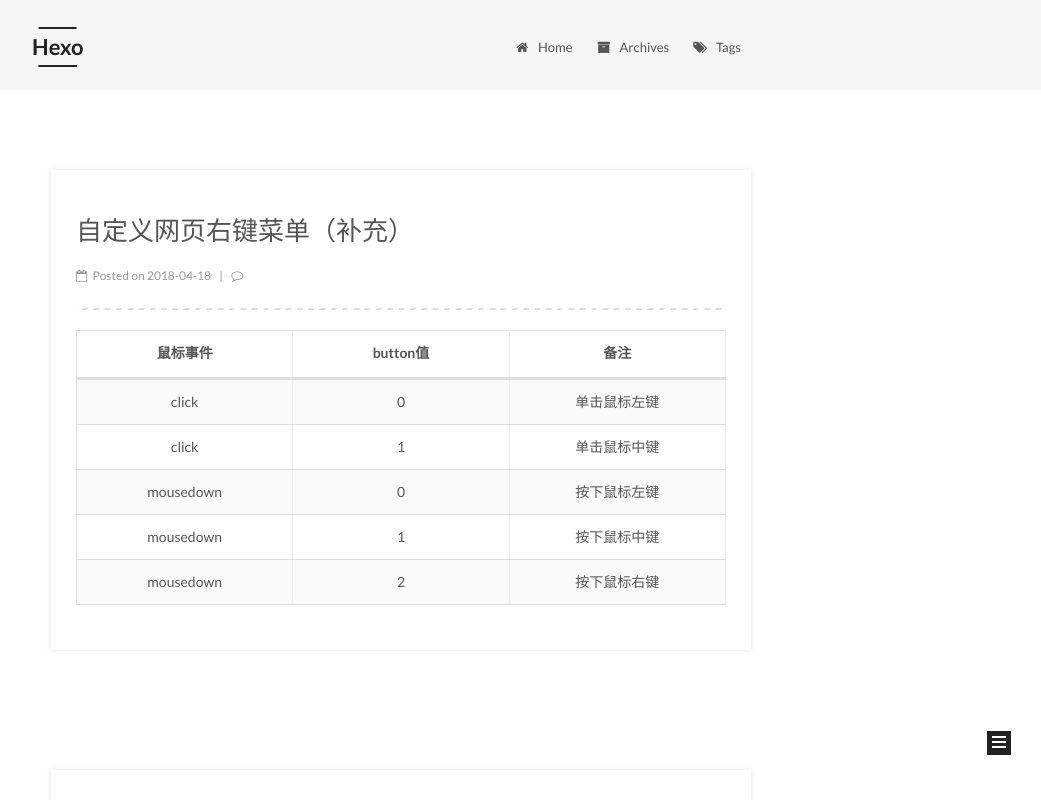
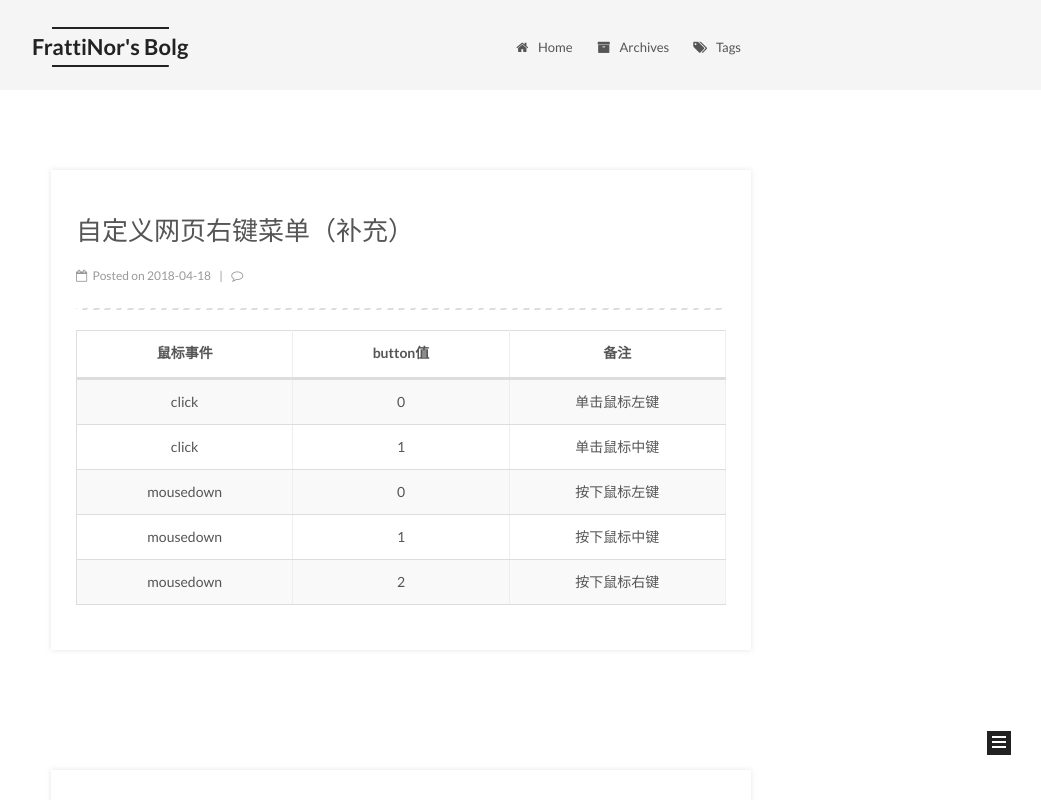
Before and after one commit to FrattiNor/FrattiNor.github.io, a plain HTML site: page index.html in a window 1280 px wide. Shown: the top 800 px of the page, without its empty margins (239-1280 px from the left). Drawn offline with Linux system fonts and the light colour scheme.

Commit message:
Site updated: 2018-04-18 20:12:22

```diff
--- a/2018/04/17/2018_4_17_1/index.html
+++ b/2018/04/17/2018_4_17_1/index.html
@@ -84,7 +84,7 @@
 
 
 
-  <link rel="alternate" href="/atom.xml" title="Hexo" type="application/atom+xml" />
+  <link rel="alternate" href="/atom.xml" title="FrattiNor's Bolg" type="application/atom+xml" />
 
 
 
@@ -101,7 +101,7 @@
 <meta property="og:type" content="article">
 <meta property="og:title" content="我的第一篇博客">
 <meta property="og:url" content="http://yoursite.com/2018/04/17/2018_4_17_1/index.html">
-<meta property="og:site_name" content="Hexo">
+<meta property="og:site_name" content="FrattiNor&#39;s Bolg">
 <meta property="og:description" content="emmm…,这是我的第一篇博客，不知道该写什么，就记录一下自己怎么跟着大佬的步伐使用github和hexo搭建个人博客好了。  要使用到的是github,node.js,hexo   我的博客搭建在 GitHub Pages上 GitHub Pages本用于介绍托管在GitHub的项目， 不过，由于他的空间免费稳定，用来做搭建一个博客再好不过了。  1安装git node.js直接next选择安">
 <meta property="og:locale" content="default">
 <meta property="og:updated_time" content="2018-04-17T10:48:30.415Z">
@@ -142,7 +142,7 @@
 
 
 
-  <title>我的第一篇博客 | Hexo</title>
+  <title>我的第一篇博客 | FrattiNor's Bolg</title>
 
 
 
@@ -178,7 +178,7 @@
     <div class="custom-logo-site-title">
       <a href="/"  class="brand" rel="start">
         <span class="logo-line-before"><i></i></span>
-        <span class="site-title">Hexo</span>
+        <span class="site-title">FrattiNor's Bolg</span>
         <span class="logo-line-after"><i></i></span>
       </a>
     </div>
@@ -268,13 +268,13 @@
     <link itemprop="mainEntityOfPage" href="http://yoursite.com/2018/04/17/2018_4_17_1/">
 
     <span hidden itemprop="author" itemscope itemtype="http://schema.org/Person">
-      <meta itemprop="name" content="John Doe">
+      <meta itemprop="name" content="FrattiNor">
       <meta itemprop="description" content="">
       <meta itemprop="image" content="/images/touxiang.jpg">
     </span>
 
     <span hidden itemprop="publisher" itemscope itemtype="http://schema.org/Organization">
-      <meta itemprop="name" content="Hexo">
+      <meta itemprop="name" content="FrattiNor's Bolg">
     </span>
 
 
@@ -486,8 +486,8 @@
         <div class="site-author motion-element" itemprop="author" itemscope itemtype="http://schema.org/Person">
           <img class="site-author-image" itemprop="image"
                src="/images/touxiang.jpg"
-               alt="John Doe" />
-          <p class="site-author-name" itemprop="name">John Doe</p>
+               alt="FrattiNor" />
+          <p class="site-author-name" itemprop="name">FrattiNor</p>
 
               <p class="site-description motion-element" itemprop="description"></p>
 
@@ -563,7 +563,7 @@
   <span class="with-love">
     <i class="fa fa-heart"></i>
   </span>
-  <span class="author" itemprop="copyrightHolder">John Doe</span>
+  <span class="author" itemprop="copyrightHolder">FrattiNor</span>
 </div>
 
 
--- a/atom.xml
+++ b/atom.xml
@@ -1,6 +1,6 @@
 <?xml version="1.0" encoding="utf-8"?>
 <feed xmlns="http://www.w3.org/2005/Atom">
-  <title>Hexo</title>
+  <title>FrattiNor&#39;s Bolg</title>
 
 
   <link href="/atom.xml" rel="self"/>
@@ -10,7 +10,7 @@
   <id>http://yoursite.com/</id>
 
   <author>
-    <name>John Doe</name>
+    <name>FrattiNor</name>
 
   </author>
 
--- a/css/main.css
+++ b/css/main.css
@@ -1810,7 +1810,7 @@ pre .javascript .function {
   width: 4px;
   height: 4px;
   border-radius: 50%;
-  background: #69cd61;
+  background: #2edaa7;
 }
 .links-of-blogroll {
   font-size: 13px;
--- a/index.html
+++ b/index.html
@@ -84,7 +84,7 @@
 
 
 
-  <link rel="alternate" href="/atom.xml" title="Hexo" type="application/atom+xml" />
+  <link rel="alternate" href="/atom.xml" title="FrattiNor's Bolg" type="application/atom+xml" />
 
 
 
@@ -97,12 +97,12 @@
 
 
 <meta property="og:type" content="website">
-<meta property="og:title" content="Hexo">
+<meta property="og:title" content="FrattiNor&#39;s Bolg">
 <meta property="og:url" content="http://yoursite.com/index.html">
-<meta property="og:site_name" content="Hexo">
+<meta property="og:site_name" content="FrattiNor&#39;s Bolg">
 <meta property="og:locale" content="default">
 <meta name="twitter:card" content="summary">
-<meta name="twitter:title" content="Hexo">
+<meta name="twitter:title" content="FrattiNor&#39;s Bolg">
 
 
 
@@ -137,7 +137,7 @@
 
 
 
-  <title>Hexo</title>
+  <title>FrattiNor's Bolg</title>
 
 
 
@@ -175,7 +175,7 @@
     <div class="custom-logo-site-title">
       <a href="/"  class="brand" rel="start">
         <span class="logo-line-before"><i></i></span>
-        <span class="site-title">Hexo</span>
+        <span class="site-title">FrattiNor's Bolg</span>
         <span class="logo-line-after"><i></i></span>
       </a>
     </div>
@@ -265,13 +265,13 @@
     <link itemprop="mainEntityOfPage" href="http://yoursite.com/2018/04/18/2018_4_18_2 /">
 
     <span hidden itemprop="author" itemscope itemtype="http://schema.org/Person">
-      <meta itemprop="name" content="John Doe">
+      <meta itemprop="name" content="FrattiNor">
       <meta itemprop="description" content="">
       <meta itemprop="image" content="/images/touxiang.jpg">
     </span>
 
     <span hidden itemprop="publisher" itemscope itemtype="http://schema.org/Organization">
-      <meta itemprop="name" content="Hexo">
+      <meta itemprop="name" content="FrattiNor's Bolg">
     </span>
 
 
@@ -432,13 +432,13 @@
     <link itemprop="mainEntityOfPage" href="http://yoursite.com/2018/04/18/2018_4_18_1/">
 
     <span hidden itemprop="author" itemscope itemtype="http://schema.org/Person">
-      <meta itemprop="name" content="John Doe">
+      <meta itemprop="name" content="FrattiNor">
       <meta itemprop="description" content="">
       <meta itemprop="image" content="/images/touxiang.jpg">
     </span>
 
     <span hidden itemprop="publisher" itemscope itemtype="http://schema.org/Organization">
-      <meta itemprop="name" content="Hexo">
+      <meta itemprop="name" content="FrattiNor's Bolg">
     </span>
 
 
@@ -582,13 +582,13 @@
     <link itemprop="mainEntityOfPage" href="http://yoursite.com/2018/04/17/2018_4_17_2/">
 
     <span hidden itemprop="author" itemscope itemtype="http://schema.org/Person">
-      <meta itemprop="name" content="John Doe">
+      <meta itemprop="name" content="FrattiNor">
       <meta itemprop="description" content="">
       <meta itemprop="image" content="/images/touxiang.jpg">
     </span>
 
     <span hidden itemprop="publisher" itemscope itemtype="http://schema.org/Organization">
-      <meta itemprop="name" content="Hexo">
+      <meta itemprop="name" content="FrattiNor's Bolg">
     </span>
 
 
@@ -728,13 +728,13 @@
     <link itemprop="mainEntityOfPage" href="http://yoursite.com/2018/04/17/2018_4_17_1/">
 
     <span hidden itemprop="author" itemscope itemtype="http://schema.org/Person">
-      <meta itemprop="name" content="John Doe">
+      <meta itemprop="name" content="FrattiNor">
       <meta itemprop="description" content="">
       <meta itemprop="image" content="/images/touxiang.jpg">
     </span>
 
     <span hidden itemprop="publisher" itemscope itemtype="http://schema.org/Organization">
-      <meta itemprop="name" content="Hexo">
+      <meta itemprop="name" content="FrattiNor's Bolg">
     </span>
 
 
@@ -916,8 +916,8 @@
         <div class="site-author motion-element" itemprop="author" itemscope itemtype="http://schema.org/Person">
           <img class="site-author-image" itemprop="image"
                src="/images/touxiang.jpg"
-               alt="John Doe" />
-          <p class="site-author-name" itemprop="name">John Doe</p>
+               alt="FrattiNor" />
+          <p class="site-author-name" itemprop="name">FrattiNor</p>
 
               <p class="site-description motion-element" itemprop="description"></p>
 
@@ -993,7 +993,7 @@
   <span class="with-love">
     <i class="fa fa-heart"></i>
   </span>
-  <span class="author" itemprop="copyrightHolder">John Doe</span>
+  <span class="author" itemprop="copyrightHolder">FrattiNor</span>
 </div>
 
 
```
Also changed, not shown: 2018/04/17/2018_4_17_2/index.html (+9 -9 lines), 2018/04/18/2018_4_18_1/index.html (+9 -9 lines), 2018/04/18/2018_4_18_2 /index.html (+9 -9 lines), archives/2018/04/index.html (+9 -9 lines), archives/2018/index.html (+9 -9 lines), archives/index.html (+9 -9 lines), tags/css/index.html (+9 -9 lines), tags/html/index.html (+9 -9 lines), tags/javascript/index.html (+9 -9 lines), tags/如何搭建个人博客/index.html (+9 -9 lines), tags/第一/index.html (+9 -9 lines), tags/鼠标点击事件/index.html (+9 -9 lines).
